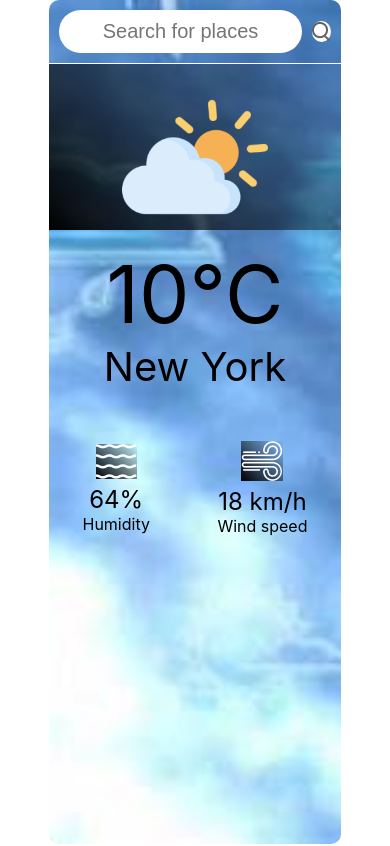
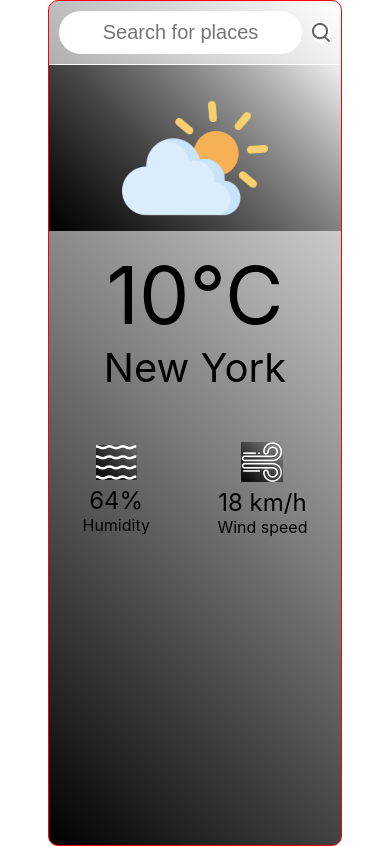
Before and after one commit to abdozayan12/weather-app, a React (Create React App) app: page / in a window 390 px wide. Built offline with nearby package versions, Linux system fonts and the light colour scheme.

Commit message:
Update weatherApp.css

```diff
--- a/src/component/weatherApp/weatherApp.css
+++ b/src/component/weatherApp/weatherApp.css
@@ -5,9 +5,8 @@
   align-items: center;
   margin: auto;
   border-radius: 10px;
-  background-image: url(../assets/OIP.jfif);
-  background-repeat: no-repeat;
-  background-size: cover;
+  background-image: linear-gradient(45deg, black, transparent);
+  border: 1px red solid;
 }
 
 .top-section {
@@ -102,9 +101,8 @@
     align-items: center;
     margin: auto;
     border-radius: 10px;
-    background-image: url(../assets/OIP.jfif);
-    background-repeat: no-repeat;
-    background-size: cover;
+    background-image: linear-gradient(45deg, black, transparent);
+    border: 1px red solid;
   }
 
   .top-section {
```
